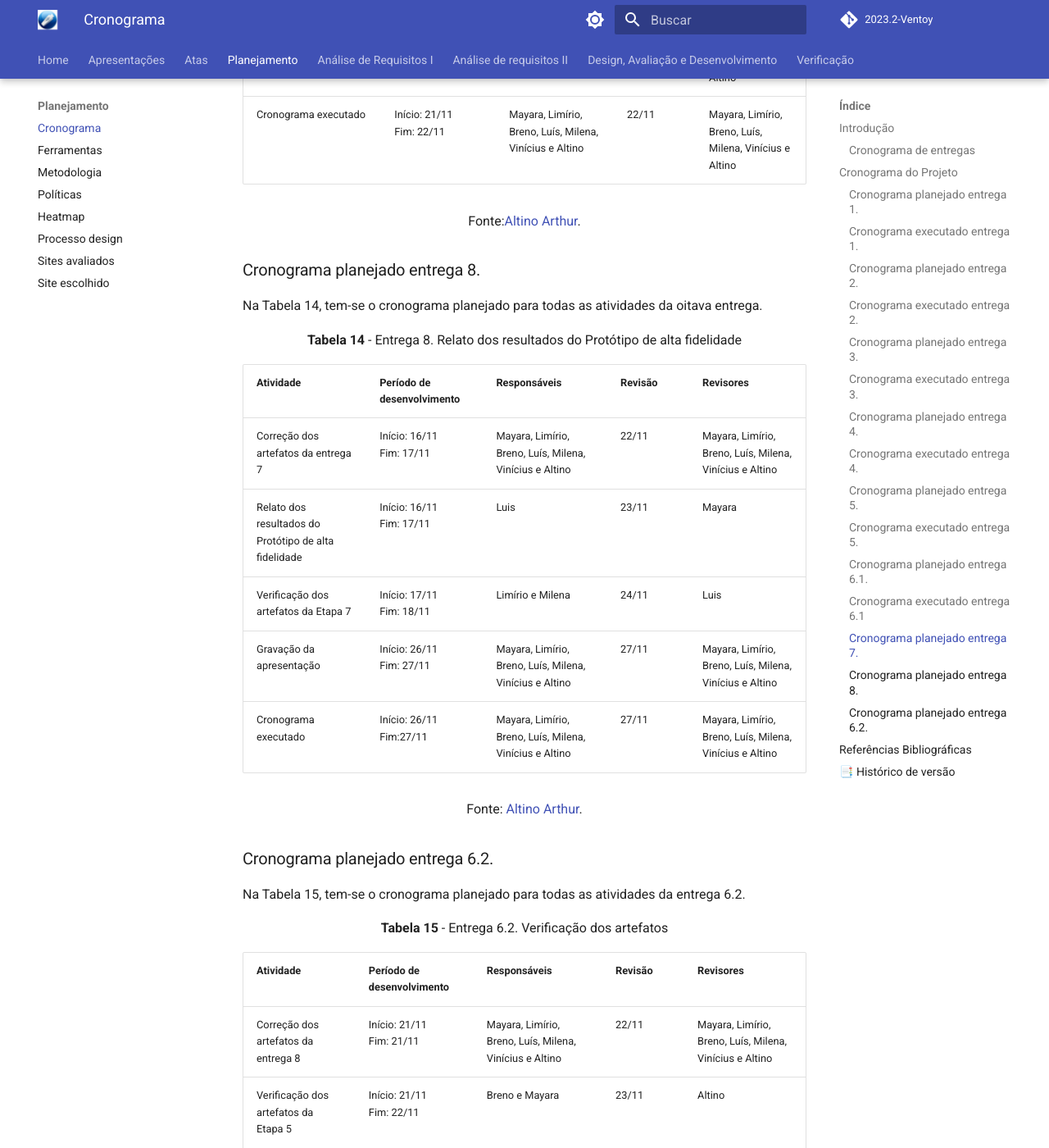
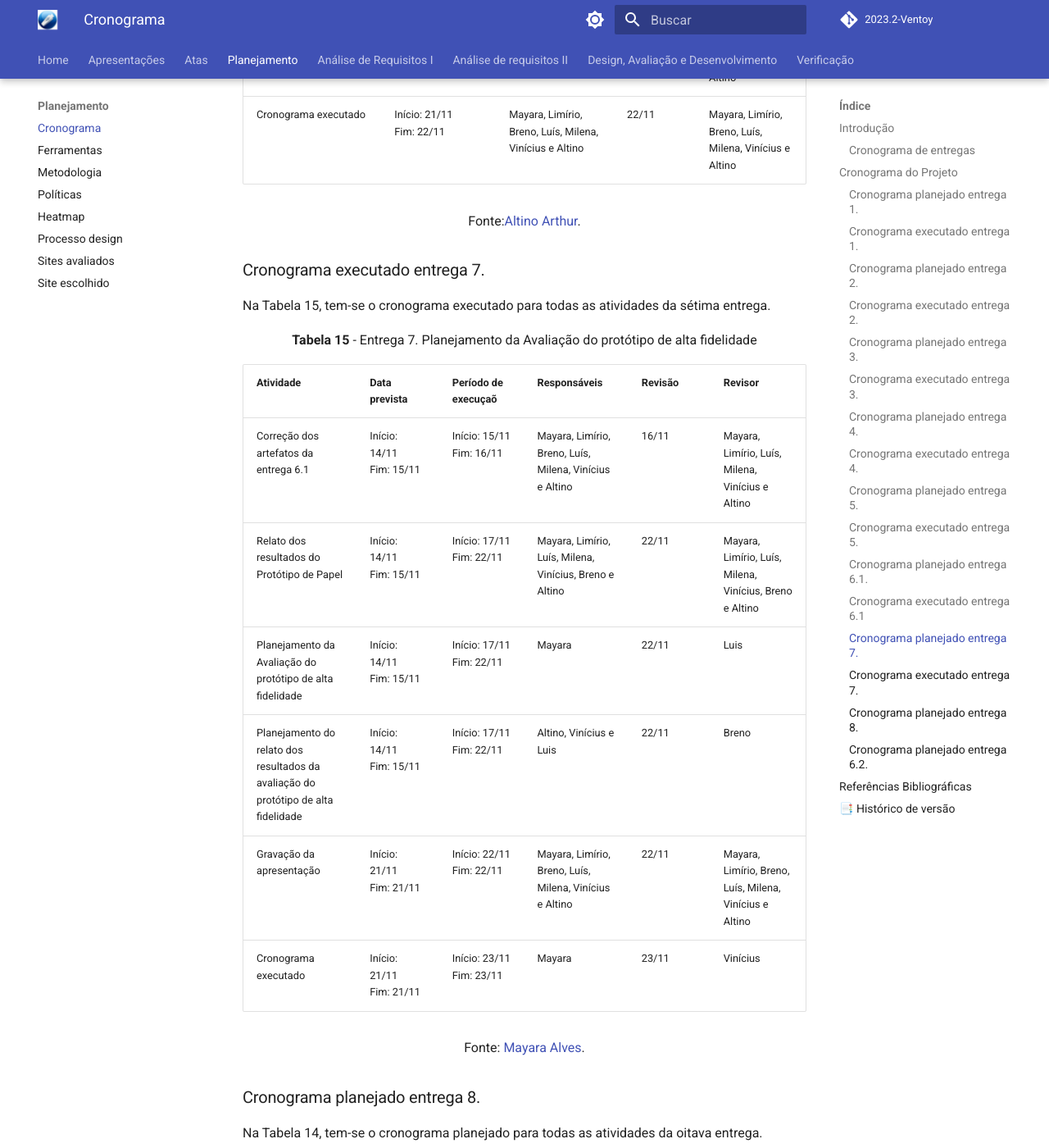
Before and after one commit to Interacao-Humano-Computador/2023.2-Ventoy, an MkDocs documentation site: the page built from docs/planejamento/cronograma.md, in a window 1280 px wide and 1400 px high, scrolled down 17413 px. Shown: the whole window at 82% size. Built offline with MkDocs 1.6.1 and Material for MkDocs 9.7.7, drawn with Linux system fonts in a browser that asks for light colours; comment, search, counter and statistics services are not loaded; some of the changed text lies outside the part shown.

Commit message:
Update cronograma.md

```diff
--- a/docs/planejamento/cronograma.md
+++ b/docs/planejamento/cronograma.md
@@ -274,10 +274,9 @@ Na Tabela 13, tem-se o cronograma executado para todas as atividades da entrega
 
 ### Cronograma planejado entrega 7.
 
-Na Tabela 13, tem-se o cronograma planejado para todas as atividades da sétima entrega.
+Na Tabela 14, tem-se o cronograma planejado para todas as atividades da sétima entrega.
 
-<p align="center"><b>Tabela 13</b> - Entrega 7.  Planejamento da Avaliação do protótipo de
-alta fidelidade </p>
+<p align="center"><b>Tabela 14</b> - Entrega 7.  Planejamento da Avaliação do protótipo de alta fidelidade </p>
 
 | Atividade                                                        	      | Período de desenvolvimento  | Responsáveis       | Revisão   | Revisores          |
 | ------------------------------------------------------------------------| --------------------------- | ------------------ | ----------| ------------------ |
@@ -290,6 +289,23 @@ alta fidelidade </p>
 
 
 <font size="3"><p style="text-align: center">Fonte:[Altino Arthur](https://github.com/arthurrochamoreira).</p></font>
+
+### Cronograma executado entrega 7.
+
+Na Tabela 15, tem-se o cronograma executado para todas as atividades da sétima entrega.
+
+<p align="center"><b>Tabela 15</b> - Entrega 7.  Planejamento da Avaliação do protótipo de alta fidelidade </p>
+
+| Atividade                    | Data prevista                                    	      | Período de execuçaõ  | Responsáveis       | Revisão   | Revisor            |
+| ---------------------------------- | --------------------------------------| --------------------------- | ------------------ | ----------| ------------------ |
+| Correção dos artefatos da entrega 6.1     | Início: 14/11<br>Fim: 15/11                 	            | Início: 15/11<br>Fim: 16/11 | Mayara, Limírio, Breno, Luís, Milena, Vinícius e Altino      	     |   16/11   | Mayara, Limírio, Luís, Milena, Vinícius e Altino            |
+|Relato dos resultados do Protótipo de Papel            | Início: 14/11<br>Fim: 15/11                    	      | Início: 17/11<br>Fim: 22/11 | Mayara, Limírio, Luís, Milena, Vinícius, Breno e Altino        |   22/11   | Mayara, Limírio, Luís, Milena, Vinícius, Breno e Altino            |
+| Planejamento da Avaliação do protótipo de alta fidelidade    | Início: 14/11<br>Fim: 15/11                       	      | Início: 17/11<br>Fim: 22/11 | Mayara  |   22/11   | Luis         |
+| Planejamento do relato dos resultados da avaliação do protótipo de alta fidelidade  | Início: 14/11<br>Fim: 15/11 | Início: 17/11<br>Fim: 22/11 | Altino, Vinícius e Luis   |   22/11   | Breno         |
+| Gravação da apresentação      | Início: 21/11<br>Fim: 21/11            |   Início: 22/11<br>Fim: 22/11                         	   |Mayara, Limírio, Breno, Luís, Milena, Vinícius e Altino             |   22/11   | Mayara, Limírio, Breno, Luís, Milena, Vinícius e Altino           |
+| Cronograma executado                |    Início: 21/11<br>Fim: 21/11                       	        | Início: 23/11<br>Fim: 23/11 |Mayara          |   23/11   |  Vinícius     |
+
+<font size="3"><p style="text-align: center">Fonte: [Mayara Alves](https://github.com/Mayara-tech).</p></font>
 
 ### Cronograma planejado entrega 8.
 
@@ -344,3 +360,4 @@ Na Tabela 15, tem-se o cronograma planejado para todas as atividades da entrega
 | `1.5`   |31/10/2023 |Adicionando coluna de data prevista no cronograma executado |[Mayara Alves](https://github.com/Mayara-tech)| [Limírio Guimarães](https://github.com/LimirioGuimaraes)|
 | `1.6`   |08/11/2023| Adicionando cronograma executado da quinta entrega |[Mayara Alves](https://github.com/Mayara-tech)| [Vinicius Mendes](https://github.com/LimirioGuimaraes)|
 | `1.7`   |23/11/2023| Adicionando cronograma executado da entrega 6.1|[Mayara Alves](https://github.com/Mayara-tech)| [Vinicius Mendes](https://github.com/LimirioGuimaraes)|
+| `1.8`   |23/11/2023| Adicionando cronograma executado da sétima entrega |[Mayara Alves](https://github.com/Mayara-tech)| [Vinicius Mendes](https://github.com/LimirioGuimaraes)|
```
